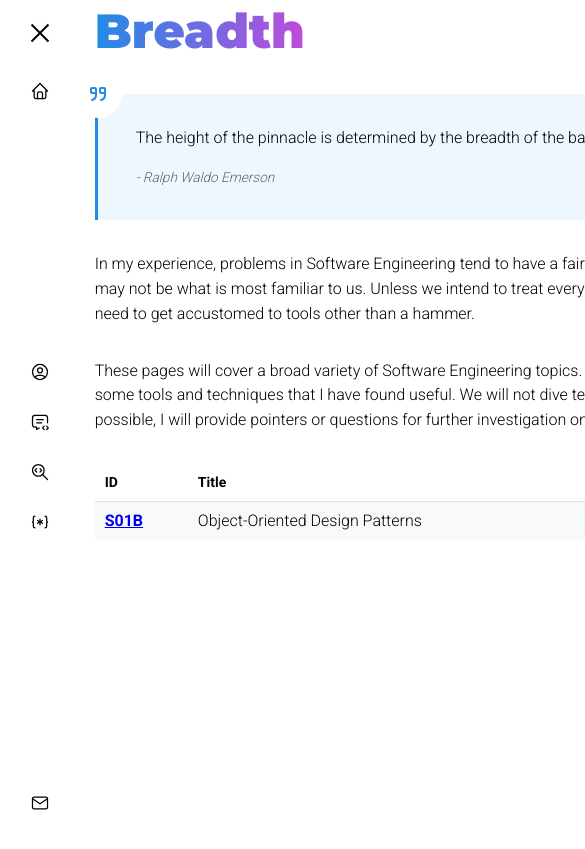
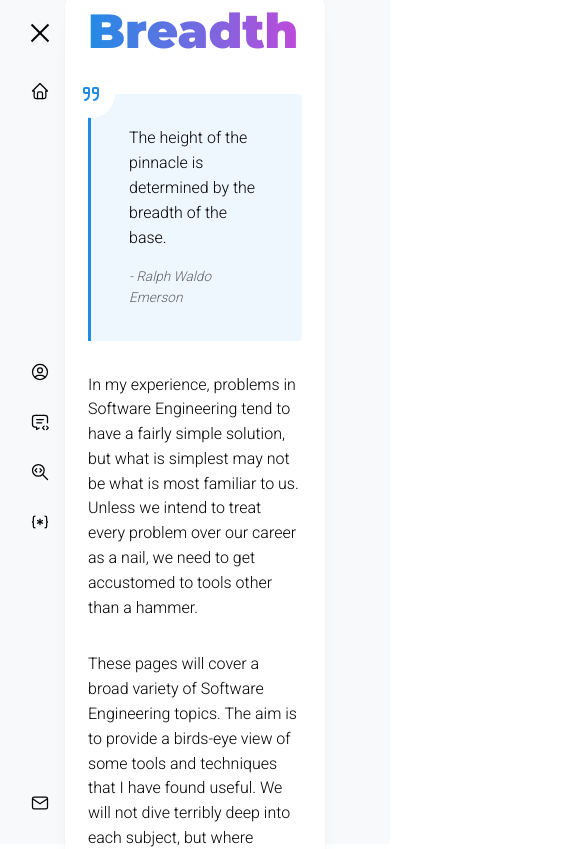
Before and after one commit to mfreema1/personal-site-v2, a React (Vite) app: page /breadth in a window 390 px wide. Shown: the top 849 px of the page, 585 px wide, since content can reach past the window. Built offline with nearby package versions, Linux system fonts and the light colour scheme.

Commit message:
Improve responsiveness.

```diff
--- a/src/App.module.css
+++ b/src/App.module.css
@@ -7,10 +7,3 @@
     var(--mantine-color-dark-4)
   );
 }
-
-.content {
-  width: max(60%, $mantine-breakpoint-md);
-  min-height: 100vh;
-
-  background-color: white;
-}
--- a/src/App.tsx
+++ b/src/App.tsx
@@ -1,4 +1,4 @@
-import { Affix, Stack, Container } from "@mantine/core";
+import { Affix, Grid, Paper } from "@mantine/core";
 import { createBrowserRouter, Outlet, RouterProvider } from "react-router-dom";
 
 import { Navbar } from "./Navbar";
@@ -40,11 +40,21 @@ function Layout() {
         className={classes.background}
       />
       <Navbar />
-      <Container className={classes.content}>
-        <Stack>
-          <Outlet />
-        </Stack>
-      </Container>
+      <Grid mih={"100vh"} gutter={0}>
+        <Grid.Col span={"auto"} />
+        <Grid.Col mih={"100vh"} span={8}>
+          <Paper h={"100%"} shadow={"lg"} radius={"lg"}>
+            <Grid>
+              <Grid.Col span={"auto"} />
+              <Grid.Col span={10}>
+                <Outlet />
+              </Grid.Col>
+              <Grid.Col span={"auto"} />
+            </Grid>
+          </Paper>
+        </Grid.Col>
+        <Grid.Col span={"auto"} />
+      </Grid>
     </>
   );
 }
--- a/src/pages/breadth/Breadth.tsx
+++ b/src/pages/breadth/Breadth.tsx
@@ -1,13 +1,10 @@
-import { Title, Stack, Grid, Text } from "@mantine/core";
+import { Title, Stack, Text } from "@mantine/core";
 import { PageTable } from "../../components/PageTable";
 import { Quote } from "../../components/Quote";
 
 export function Breadth() {
   return (
     <>
-      <Grid w="100%">
-        <Grid.Col span={1} />
-        <Grid.Col span={10}>
           <Stack gap="xl">
             <Title order={1}>
               <Text
@@ -51,9 +48,6 @@ export function Breadth() {
               ]}
             />
           </Stack>
-        </Grid.Col>
-        <Grid.Col span={1} />
-      </Grid>
     </>
   );
 }
--- a/src/pages/breadth/S01B.tsx
+++ b/src/pages/breadth/S01B.tsx
@@ -46,7 +46,7 @@ public class FooFactory {
   return (
     <>
       <Grid w="100%">
-        <Grid.Col span={1} />
+        <Grid.Col span={"auto"} />
         <Grid.Col span={10}>
           <Stack gap="xl">
             <Title order={1}>
@@ -107,7 +107,7 @@ public class FooFactory {
             />
           </Stack>
         </Grid.Col>
-        <Grid.Col span={1} />
+        <Grid.Col span={"auto"} />
       </Grid>
     </>
   );
```
Also changed, not shown: src/pages/breadth/Breadth.module.css (deleted), src/pages/home/Home.module.css (deleted).
